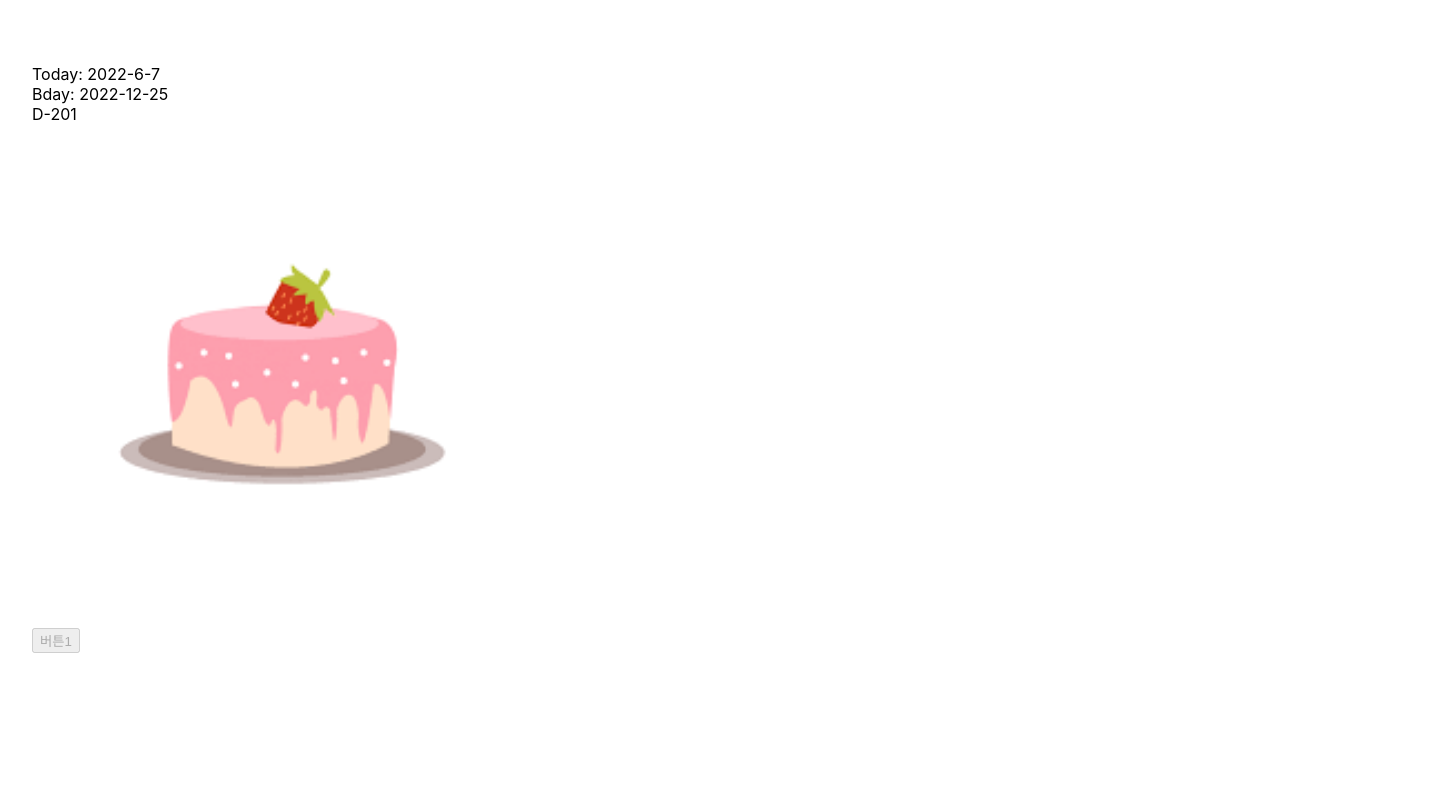
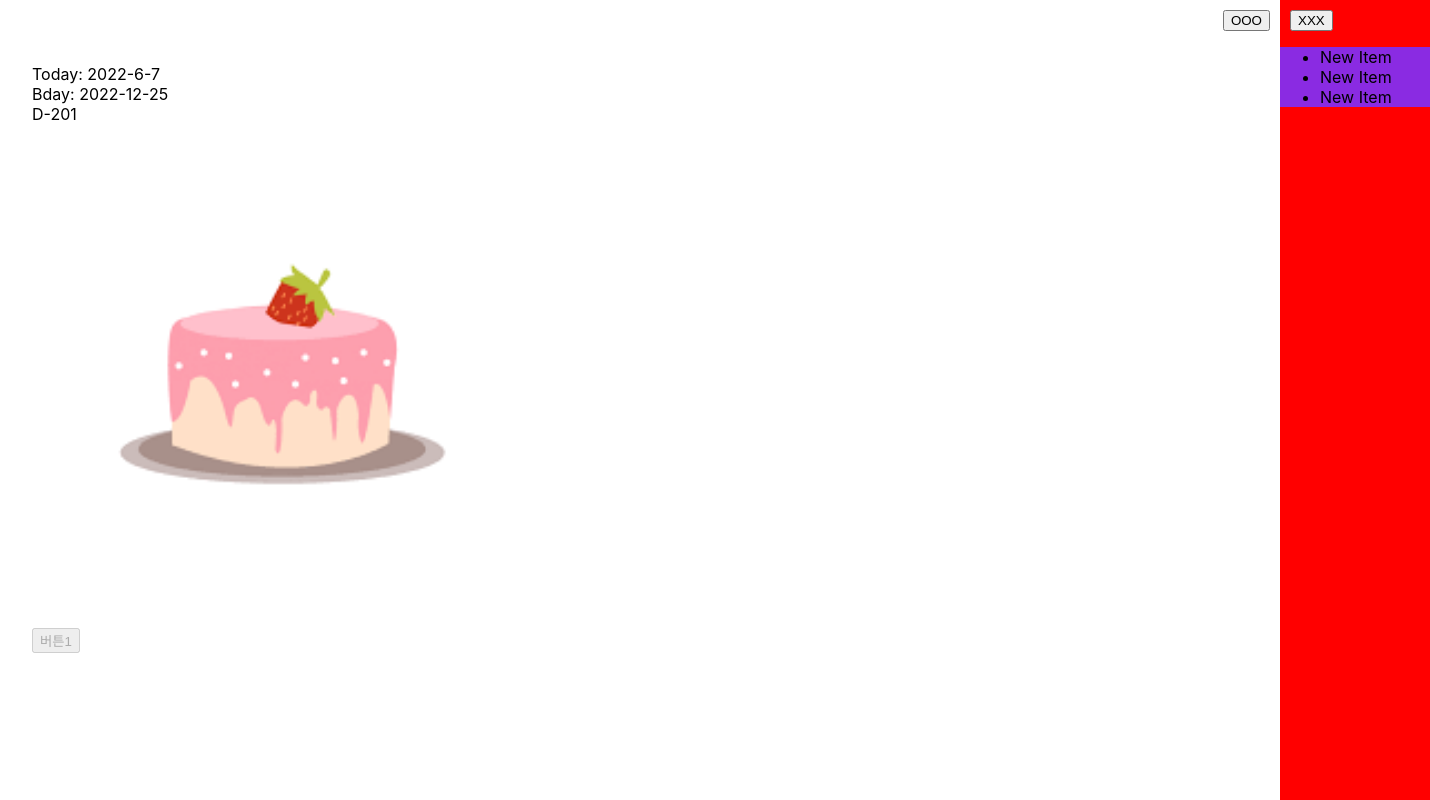
Before and after one commit to BungaeThunder/Bungae-Front, a Next.js app: page /cake in a window 1280 px wide. Shown: the whole page, 1430 px wide, since content can reach past the window. Built offline with nearby package versions, Linux system fonts and the light colour scheme.

Commit message:
#2 WIP [Sidebar] 기본 틀 생성

```diff
--- /dev/null
+++ b/component/common/Sidebar.js
@@ -0,0 +1,30 @@
+import { useReducer } from 'react';
+import styles from '../../styles/sidebar.module.css';
+
+function toggleMenu(isMenuOpen) {
+  return !isMenuOpen;
+}
+
+export const Sidebar = () => {
+  const [isMenuOpen, dispatch] = useReducer(toggleMenu, false);
+
+  return (
+    <div>
+      <button type="button" className={styles.openButton} onClick={() => dispatch()}>
+        <span>OOO</span>
+      </button>
+      <div className={isMenuOpen ? styles.open : styles.close}>
+        <button type="button" className={styles.closeButton} onClick={() => dispatch()}>
+          <span>XXX</span>
+        </button>
+        <div className={styles.content}>
+          <ul>
+            <li>New Item</li>
+            <li>New Item</li>
+            <li>New Item</li>
+          </ul>
+        </div>
+      </div>
+    </div>
+  );
+};
--- a/pages/cake/index.tsx
+++ b/pages/cake/index.tsx
@@ -4,6 +4,7 @@ import Image from 'next/image';
 // TODO: 절대경로로 바꾸기
 import { AddLetterButton } from '../../component/cake/AddLetterButton';
 import { DdayCount } from '../../component/cake/DdayCount';
+import { Sidebar } from '../../component/common/Sidebar';
 import styles from '../../styles/Cake.module.css';
 const now = new Date();
 const bday = new Date('2022-12-25');
@@ -12,6 +13,7 @@ const Cake: NextPage = () => {
   const isArticle = true;
   return (
     <div className={styles.container}>
+      <Sidebar></Sidebar>
       <main className={styles.main}>
         <div className={styles.dday}>
           <div>Today: {now.getFullYear() + '-' + (now.getMonth() + 1) + '-' + now.getDate()}</div>
--- /dev/null
+++ b/styles/Sidebar.module.css
@@ -0,0 +1,38 @@
+.close {
+  width: 150px;
+  height: 100%;
+  position: absolute;
+  top: 0;
+  right: -150px;
+  -webkit-transform: translateX(0);
+  transform: translateX(0);
+  -webkit-transition: 0.3s ease all;
+  transition: 0.3s ease all;
+  background: red;
+  z-index: 100;
+}
+.open {
+  width: 150px;
+  height: 100%;
+  position: absolute;
+  top: 0;
+  right: -150px;
+  -webkit-transform: translateX(-150px);
+  transform: translateX(-150px);
+  -webkit-transition: 0.3s ease all;
+  transition: 0.3s ease all;
+  background: yellowgreen;
+  z-index: 100;
+}
+.content {
+  background: blueviolet;
+}
+.openButton {
+  top: 10px;
+  right: 10px;
+  position: absolute;
+}
+.closeButton {
+  margin-top: 10px;
+  margin-left: 10px;
+}
```
